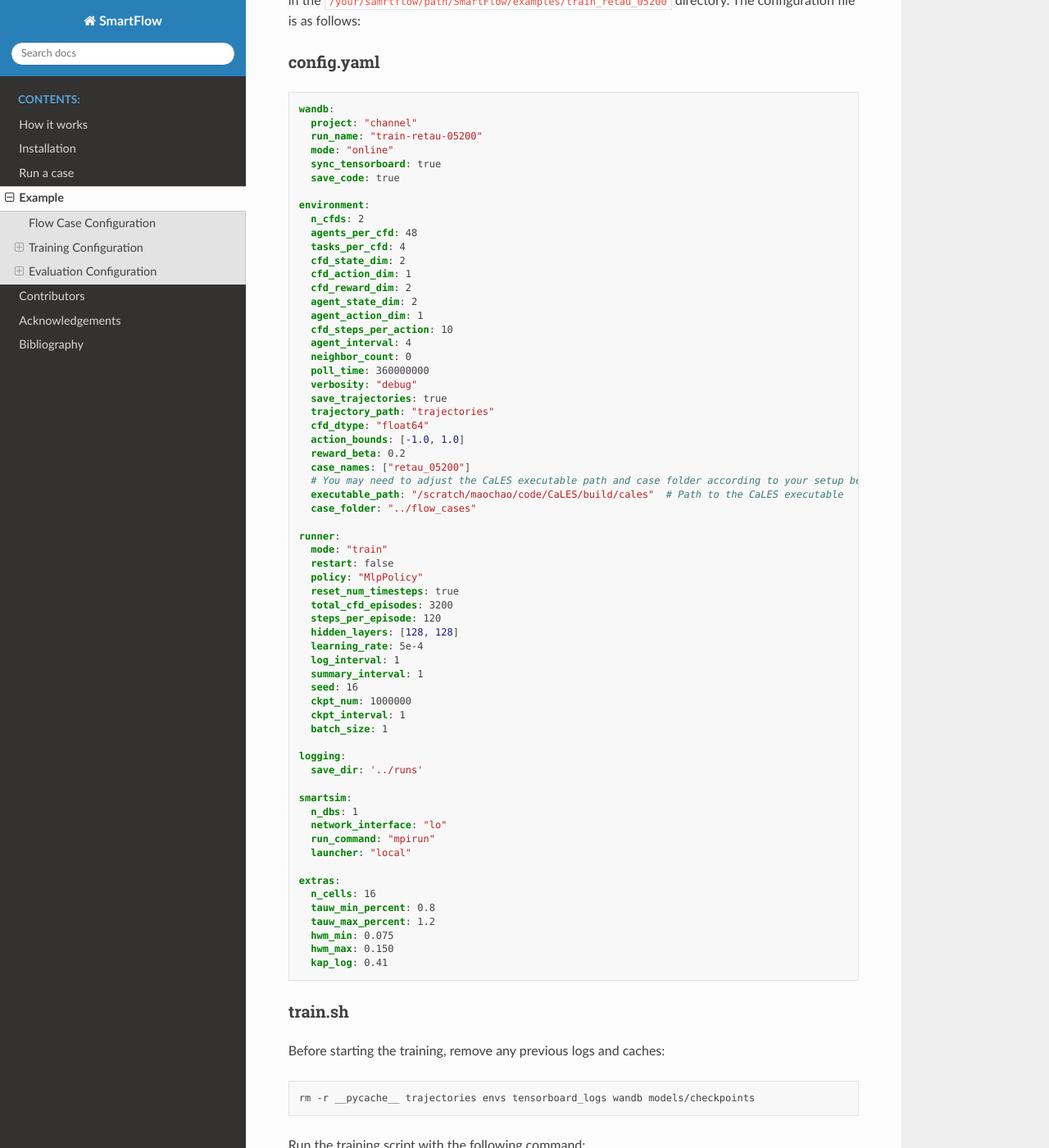
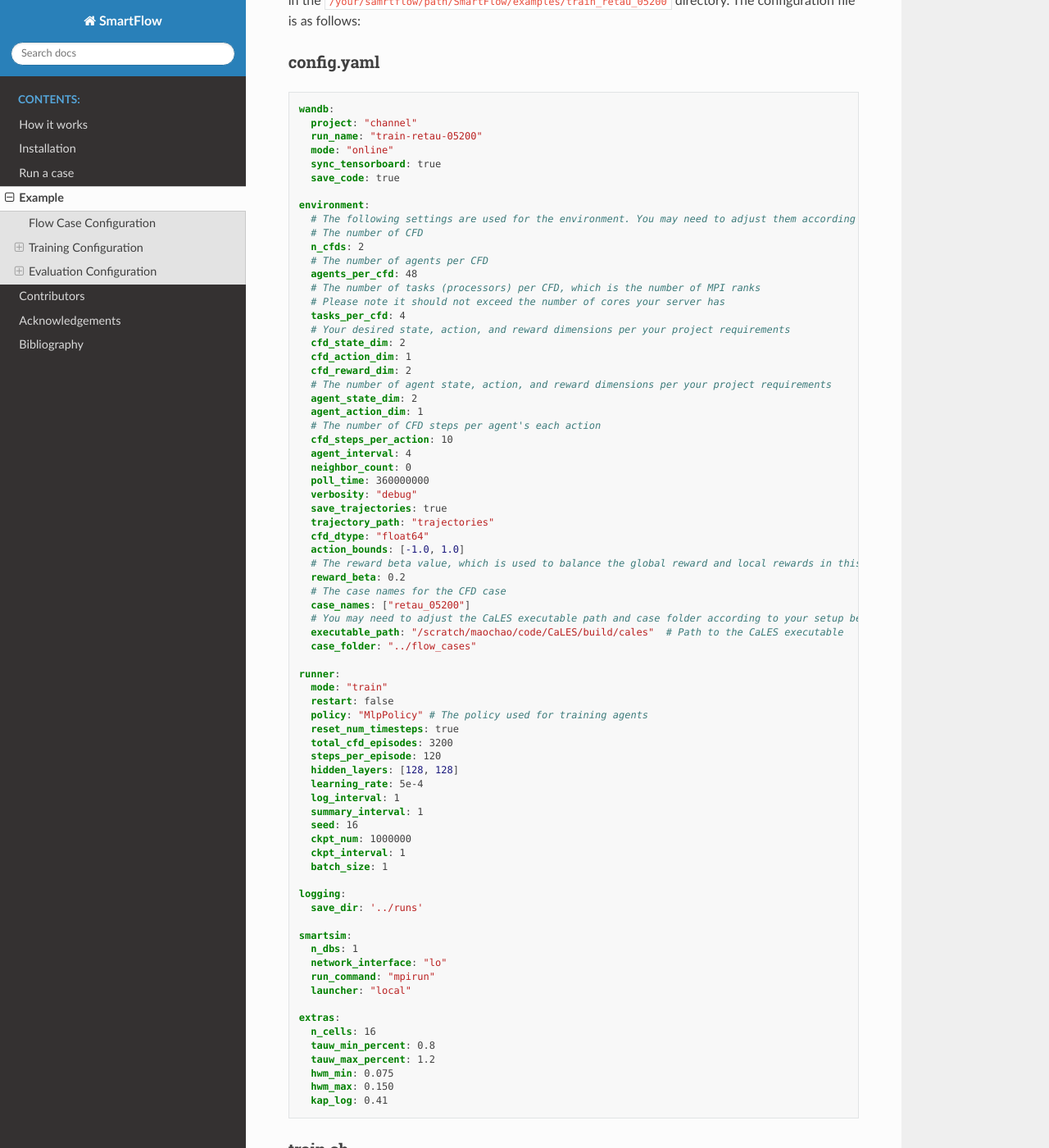
Before and after one commit to zz-blue/SmartFlow-Doc, a Sphinx documentation site: the page built from source/Example.rst, in a window 1280 px wide and 1400 px high, scrolled down 620 px. Shown: the whole window at 82% size. Built offline with Sphinx 7.4.7 and the Read the Docs theme 3.1.0, drawn with Linux system fonts in a browser that asks for light colours.

Commit message:
examples

```diff
--- a/source/Example.rst
+++ b/source/Example.rst
@@ -26,14 +26,22 @@ config.yaml
       save_code: true
 
     environment:
+      # The following settings are used for the environment. You may need to adjust them according to your specific requirements.
+      # The number of CFD
       n_cfds: 2
+      # The number of agents per CFD
       agents_per_cfd: 48
+      # The number of tasks (processors) per CFD, which is the number of MPI ranks
+      # Please note it should not exceed the number of cores your server has
       tasks_per_cfd: 4
+      # Your desired state, action, and reward dimensions per your project requirements
       cfd_state_dim: 2
       cfd_action_dim: 1
       cfd_reward_dim: 2
+      # The number of agent state, action, and reward dimensions per your project requirements
       agent_state_dim: 2
       agent_action_dim: 1
+      # The number of CFD steps per agent's each action
       cfd_steps_per_action: 10
       agent_interval: 4
       neighbor_count: 0
@@ -43,7 +51,9 @@ config.yaml
       trajectory_path: "trajectories"
       cfd_dtype: "float64"
       action_bounds: [-1.0, 1.0]
+      # The reward beta value, which is used to balance the global reward and local rewards in this step
       reward_beta: 0.2
+      # The case names for the CFD case
       case_names: ["retau_05200"]
       # You may need to adjust the CaLES executable path and case folder according to your setup below:
       executable_path: "/scratch/maochao/code/CaLES/build/cales"  # Path to the CaLES executable
@@ -52,7 +62,7 @@ config.yaml
     runner:
       mode: "train"
       restart: false
-      policy: "MlpPolicy"
+      policy: "MlpPolicy" # The policy used for training agents
       reset_num_timesteps: true
       total_cfd_episodes: 3200
       steps_per_episode: 120
```
Also changed, not shown: 5 other files.
